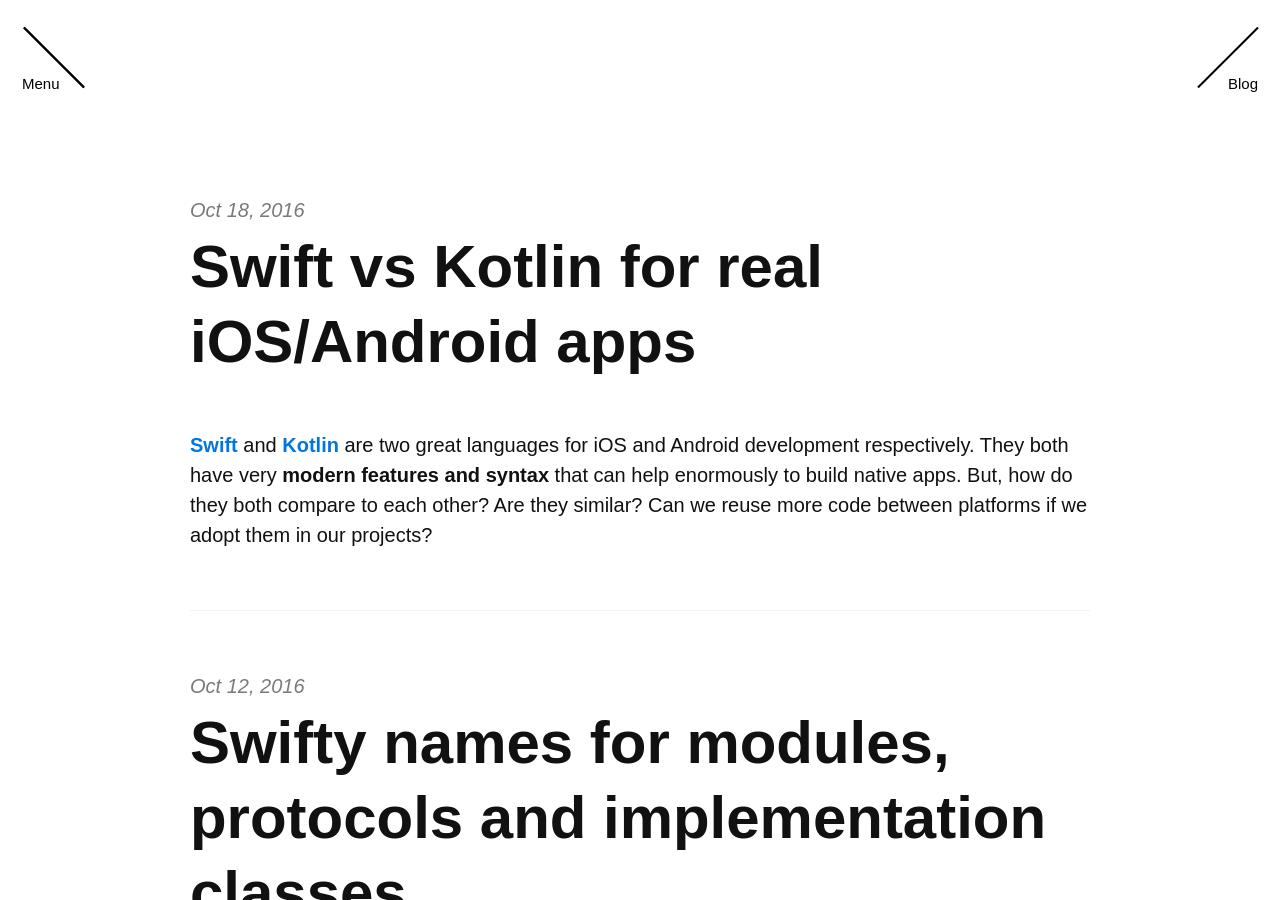
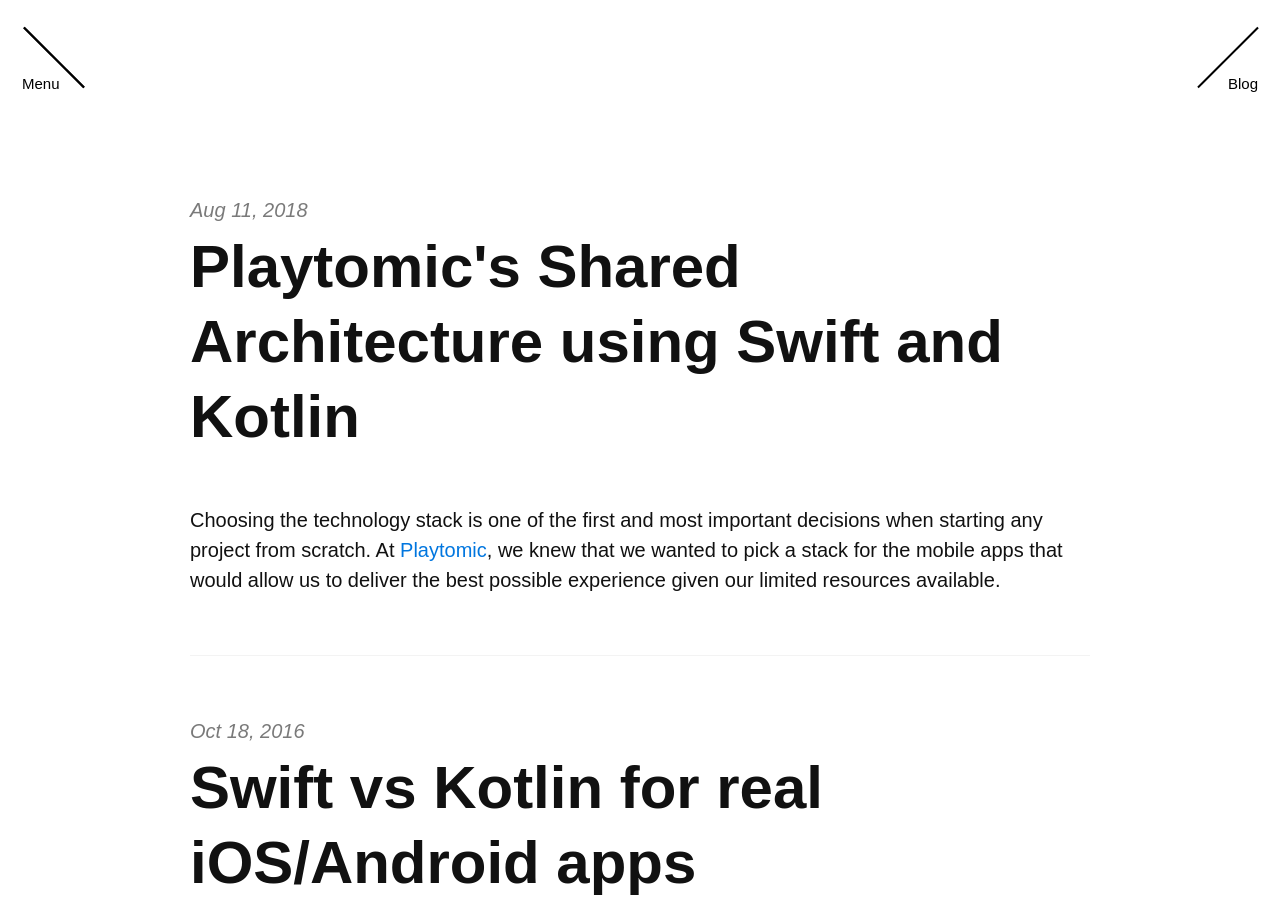
Before and after one commit to angelolloqui/angelolloqui.github.io, a Jekyll site: the page built from blog/index.html, in a window 1280 px wide and 900 px high. Built offline with Jekyll 4.4.1, drawn with Linux system fonts in a browser that asks for light colours; nearby versions of some CDN libraries; some web fonts are replaced; the list of posts is cut into pages by our own code; some of the changed text lies outside the part shown.

Commit message:
Added Shared architecture post

````diff
--- a/_drafts/2018-08-03-39-Shared-architecture.md
+++ b/_posts/2018-08-11-39-Playtomic-Shared-architecture.md
@@ -1,6 +1,13 @@
 ---
 layout: post
 title:  "Playtomic's Shared Architecture using Swift and Kotlin"
+date:   2018-08-11 11:30:34
+categories:
+    - swift
+    - kotlin
+    - architecture
+    - swiftkotlin
+permalink: /blog/:title
 ---
 
 Choosing the technology stack is one of the first and most important decisions when starting any project from scratch. At [Playtomic](https://playtomic.io), we knew that we wanted to pick a stack for the mobile apps that would allow us to deliver the best possible experience given our limited resources available.
@@ -85,7 +92,7 @@
 
 #### IHttpClient
 
-A common interface to deal with networking. On iOS, it is implemented with `NSURLSession` while Android uses `OKHttp` library
+A common interface to deal with networking. On iOS, [it is implemented with `NSURLSession`](https://github.com/angelolloqui/blog-shared-architecure-swift/blob/master/http/HttpClient.swift) while the equivalent [implementation in Android](https://github.com/angelolloqui/blog-shared-architecure-kotlin/blob/master/http/OkHttpClient.kt) uses `OKHttp` library
 
 ```
 public protocol IHttpClient {
@@ -344,6 +351,9 @@
 The benefit of splitting code this way is that our Presenters and Interactors have no platform dependencies so they can be transpiled with almost no work (especially using [SwiftKotlin](https://github.com/angelolloqui/SwiftKotlin)). Coordinators are also very similar and quick to transpile, leaving the Managers and the Views as the only parts that require specific work per platform.
 
 ![Transpiling presenters](/images/posts/39/transpiling.gif){:class="img-responsive"}
+
+> See in the above screenshot how with just a minor fix on the Kotlin code we get a fully working Android version of a Presenter by transpiling the iOS one in about 15 seconds.
+
 
 Let’s see a few examples of each of this:
 
````
Also changed, not shown: other parts of _posts/2018-08-11-39-Playtomic-Shared-architecture.md (+6 -6 lines).
